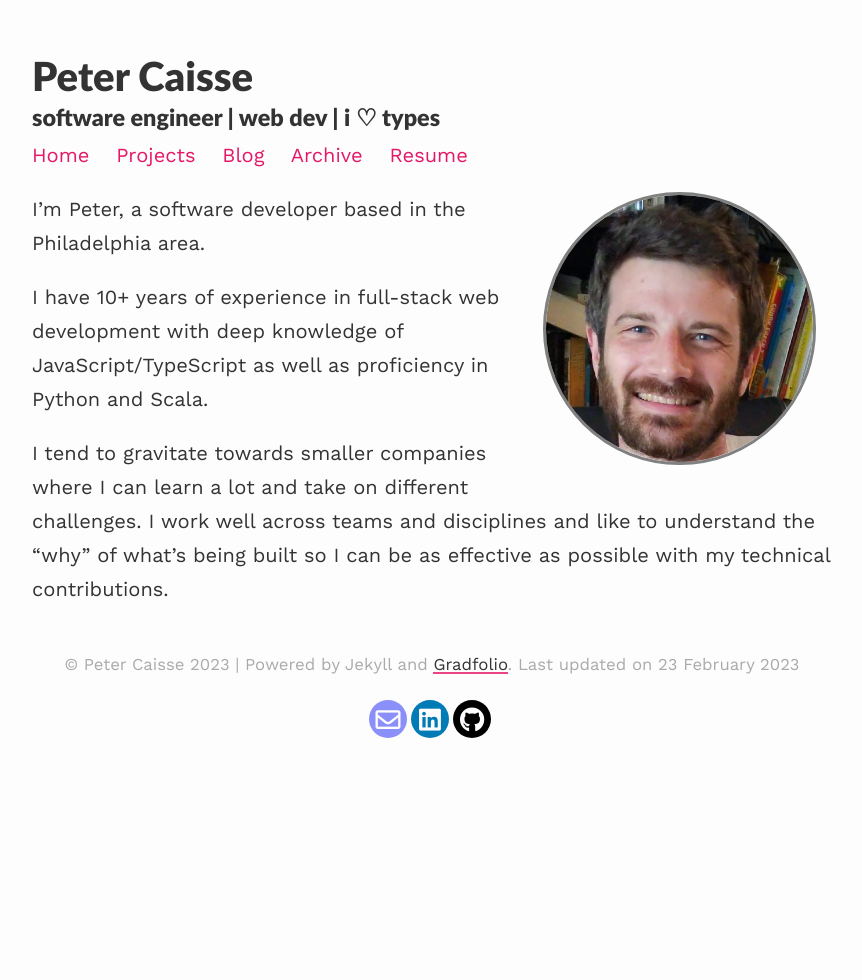
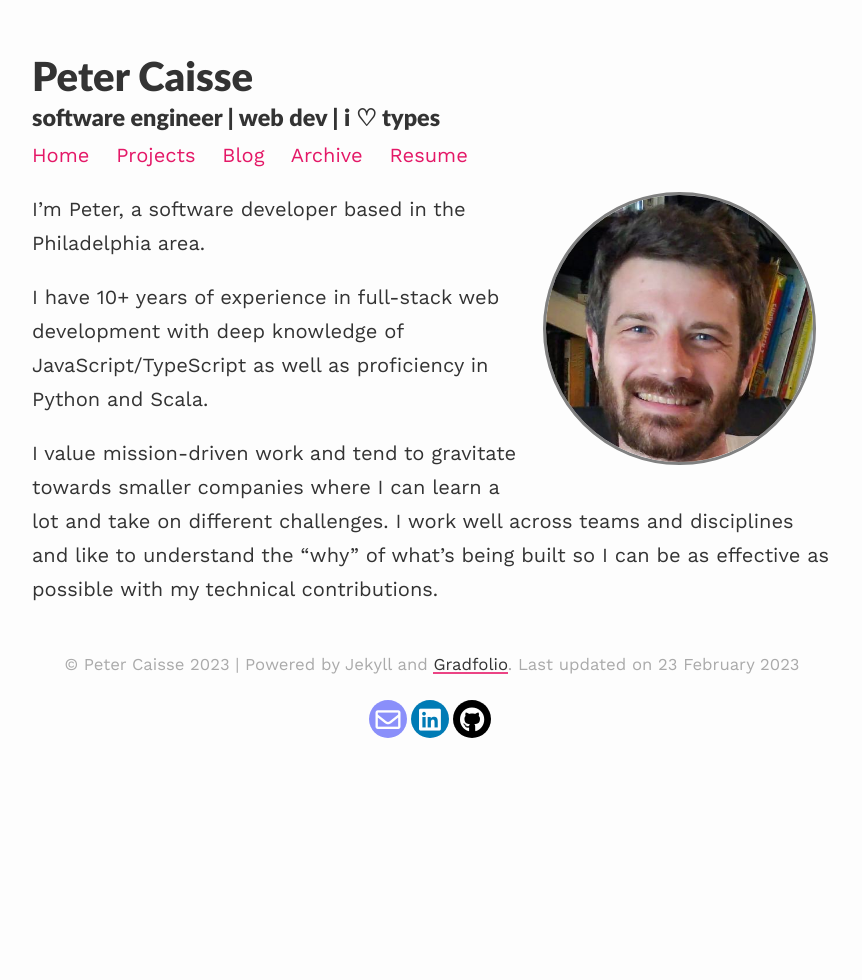
Before and after one commit to pcaisse/pcaisse.github.io, a Jekyll site: the page built from index.md, in a window 1280 px wide. Shown: the whole page, without its empty margins (208-1070 px from the left). Built offline with Jekyll 4.4.1, drawn with Linux system fonts in a browser that asks for light colours; nearby versions of some CDN libraries.

Commit message:
Update about page

```diff
--- a/index.md
+++ b/index.md
@@ -12,7 +12,7 @@ I'm Peter, a software developer based in the Philadelphia area.
 I have 10+ years of experience in full-stack web development with deep knowledge
 of JavaScript/TypeScript as well as proficiency in Python and Scala.
 
-I tend to gravitate towards smaller companies where I can learn a lot and
-take on different challenges. I work well across teams and disciplines and like
-to understand the "why" of what's being built so I can be as effective as possible
-with my technical contributions.
+I value mission-driven work and tend to gravitate towards smaller companies
+where I can learn a lot and take on different challenges. I work well across
+teams and disciplines and like to understand the "why" of what's being built so
+I can be as effective as possible with my technical contributions.
```
